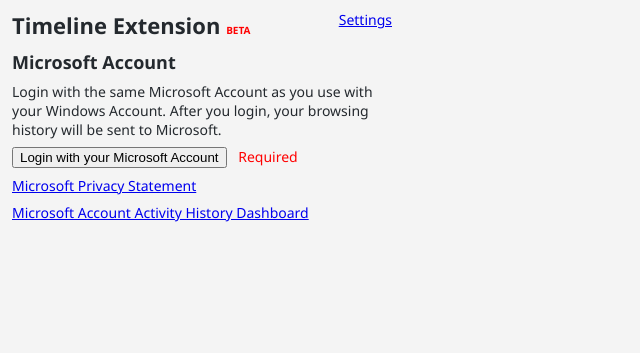
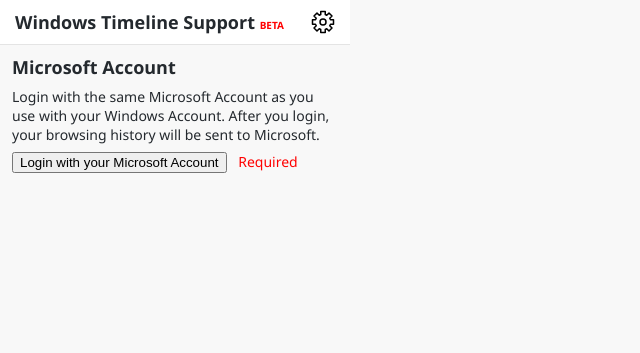
Before and after one commit to DominicMaas/TimelineExtension, a browser extension: page menu/menu.html in a window 1280 px wide. Shown: the whole page, without its empty margins (0-640 px from the left). Drawn offline with Linux system fonts and the light colour scheme.

Commit message:
Style the menu dialog.

```diff
--- a/menu/menu.css
+++ b/menu/menu.css
@@ -7,12 +7,18 @@
 {
     font-family: "Segoe UI", "Helvetica Neue", Helvetica, Arial, sans-serif;
     font-size: 14px;
-    background-color: #F4F4F4;
+    background-color: #F8F8F8;
     color: #24292e;
-    width: 380px;
+    width: 350px;
+    margin:0;
     min-height: 340px;
-    margin: 0 18px 12px 12px;
     padding: 0;
+}
+
+header {
+    background-color: #FFFFFF;
+    padding:10px 15px;
+    border-bottom:1px solid #E4E4E4;
 }
 
 header nav {
@@ -31,7 +37,9 @@
 }
 
 h1 {
-    font-size: 22px;
+    font-size: 18px;
+    font-weight:700;
+    margin: 0;
 }
 
 h2 {
@@ -41,6 +49,7 @@
 h1 small {
     text-transform: uppercase;
     color: red;
+    font-weight: 600;
     font-size: 10px;
 }
 
@@ -64,3 +73,8 @@
 #section-login-completed {
     display: none;
 }
+
+#section-home,
+#section-settings {
+    margin: 0 18px 12px 12px;
+}
--- a/menu/menu.html
+++ b/menu/menu.html
@@ -11,8 +11,16 @@
   <body>
     <!-- Header with title, version and contact links -->
     <header>
-        <nav><a href="#" id="toggle-settings">Settings</a></nav>
-        <h1>Timeline Extension <small>beta</small></h1>
+        <nav>
+            <a href="#" id="toggle-settings">
+                <!-- https://github.com/danklammer/bytesize-icons -->
+                <svg id="i-settings" viewBox="0 0 32 32" width="24" height="24" fill="none" stroke="black" stroke-linecap="round" stroke-linejoin="round" stroke-width="2">
+                    <path d="M13 2 L13 6 11 7 8 4 4 8 7 11 6 13 2 13 2 19 6 19 7 21 4 24 8 28 11 25 13 26 13 30 19 30 19 26 21 25 24 28 28 24 25 21 26 19 30 19 30 13 26 13 25 11 28 8 24 4 21 7 19 6 19 2 Z" />
+                    <circle cx="16" cy="16" r="4" />
+                </svg>
+            </a>
+        </nav>
+        <h1>Windows Timeline Support <small>beta</small></h1>
     </header>
 
     <section id="section-settings">
@@ -23,10 +31,14 @@
             <p>The number of seconds a page must remain open before its included in Windows Timeline.</p>
             <input id="setting-timeout" type="number" value="0" />
         </section>
+
+        <section id="section-privacy">
+            <p><a href="https://privacy.microsoft.com/en-us/privacystatement">Microsoft Privacy Statement</a></p>
+            <p><a href="https://account.microsoft.com/privacy/activity-history">Microsoft Account Activity History Dashboard</a></p>
+        </section>
     </section>
 
-    <section id="section-account">
-        <section id="section-login">
+    <section id="section-home">
         <h2>Microsoft Account</h2>
 
         <section id="section-login-pending">
@@ -40,12 +52,5 @@
             <p>Visit your Activity History Dashboard to manage or delete your browsing history. Private/incognito mode browsing history is not recorded.</p>
         </section>
     </section>
-
-        <section id="section-privacy">
-            <p><a href="https://privacy.microsoft.com/en-us/privacystatement">Microsoft Privacy Statement</a></p>
-            <p><a href="https://account.microsoft.com/privacy/activity-history">Microsoft Account Activity History Dashboard</a></p>
-        </section>
-    </section>
-
   </body>
 </html>
--- a/menu/menu.js
+++ b/menu/menu.js
@@ -47,10 +47,13 @@
     // settings toggle visible views
     document.getElementById('toggle-settings').addEventListener('click', function() {
 
-        document.getElementById('section-login').style.display = settingsToggle ? 'block' : 'none';
+        document.getElementById('section-home').style.display = settingsToggle ? 'block' : 'none';
         document.getElementById('section-settings').style.display = settingsToggle ? 'none' : 'block';
 
-        document.getElementById('toggle-settings').textContent = settingsToggle ? 'Settings' : 'Back';
+        // https://github.com/danklammer/bytesize-icons
+        document.getElementById('toggle-settings').innerHTML = settingsToggle
+        ? '<svg id="i-settings" viewBox="0 0 32 32" width="24" height="24" fill="none" stroke="black" stroke-linecap="round" stroke-linejoin="round" stroke-width="2"><path d="M13 2 L13 6 11 7 8 4 4 8 7 11 6 13 2 13 2 19 6 19 7 21 4 24 8 28 11 25 13 26 13 30 19 30 19 26 21 25 24 28 28 24 25 21 26 19 30 19 30 13 26 13 25 11 28 8 24 4 21 7 19 6 19 2 Z" /><circle cx="16" cy="16" r="4" /></svg>'
+        : '<svg id="i-home" viewBox="0 0 32 32" width="24" height="24" fill="none" stroke="black" stroke-linecap="round" stroke-linejoin="round" stroke-width="2"><path d="M12 20 L12 30 4 30 4 12 16 2 28 12 28 30 20 30 20 20 Z" /></svg>';
 
         settingsToggle = !settingsToggle;
     });
```
Lines whose indentation alone changed are shown as unchanged.
